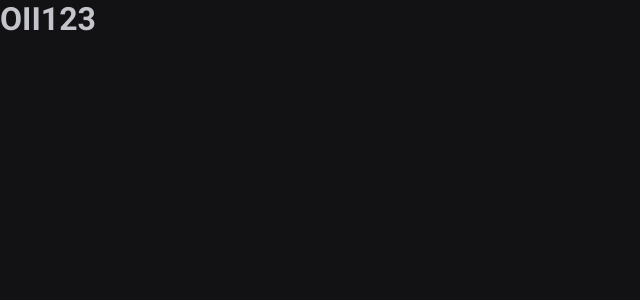
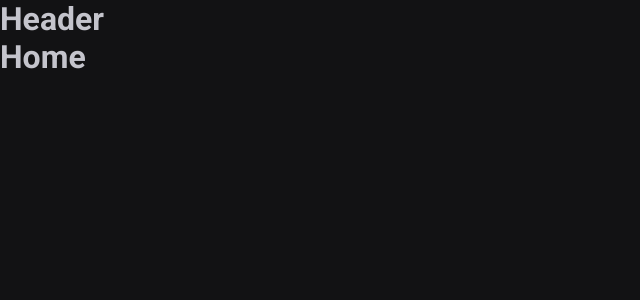
Before and after one commit to Ronald-Joaquim/Timer, a React (Vite) app: page / in a window 1280 px wide. Shown: the top 300 px of the page, without its empty margins (0-640 px from the left). Built offline with nearby package versions, Linux system fonts and the light colour scheme.

Commit message:
Layout de Rotas

```diff
--- a/src/Router.tsx
+++ b/src/Router.tsx
@@ -1,12 +1,15 @@
 import { Routes, Route } from "react-router-dom";
 import { Home } from "./pages/Home";
 import { History } from "./pages/History";
+import { DefaultL } from "./layouts/DefaultL";
 
 export function Router() {
   return (
     <Routes>
-      <Route path="/" element={<Home />} />
-      <Route path="/history" element={<History />} />
+      <Route path="/" element={<DefaultL />}>
+        <Route path="/" element={<Home />} />
+        <Route path="/history" element={<History />} />
+      </Route>
     </Routes>
   );
 }
--- /dev/null
+++ b/src/components/Header.tsx
@@ -0,0 +1,3 @@
+export function Header() {
+  return <h1>Header</h1>;
+}
--- /dev/null
+++ b/src/layouts/DefaultL.tsx
@@ -0,0 +1,11 @@
+import { Header } from "../components/Header";
+import { Outlet } from "react-router-dom";
+
+export function DefaultL() {
+  return (
+    <div>
+      <Header />
+      <Outlet />
+    </div>
+  );
+}
--- a/src/pages/History.tsx
+++ b/src/pages/History.tsx
@@ -1,3 +1,7 @@
 export function History() {
-  return <h1>OII</h1>;
+  return (
+    <div>
+      <h1>History</h1>
+    </div>
+  );
 }
--- a/src/pages/Home.tsx
+++ b/src/pages/Home.tsx
@@ -1,3 +1,7 @@
 export function Home() {
-  return <h1>OII123</h1>;
+  return (
+    <div>
+      <h1>Home</h1>
+    </div>
+  );
 }
```
